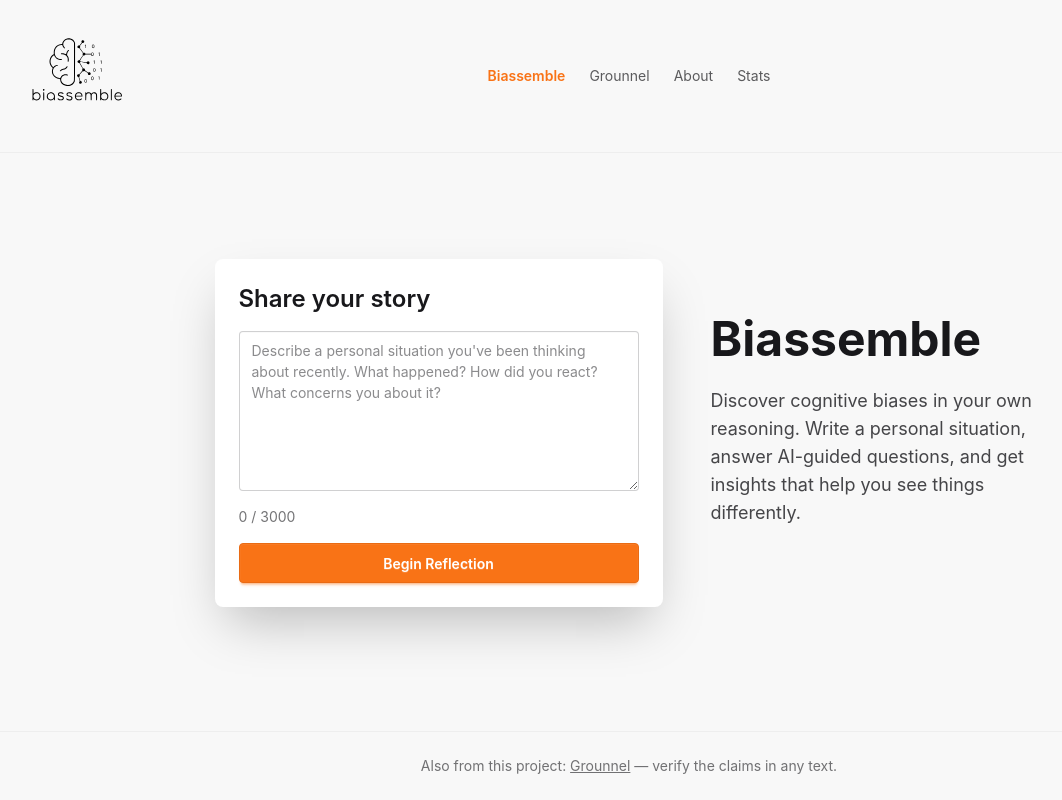
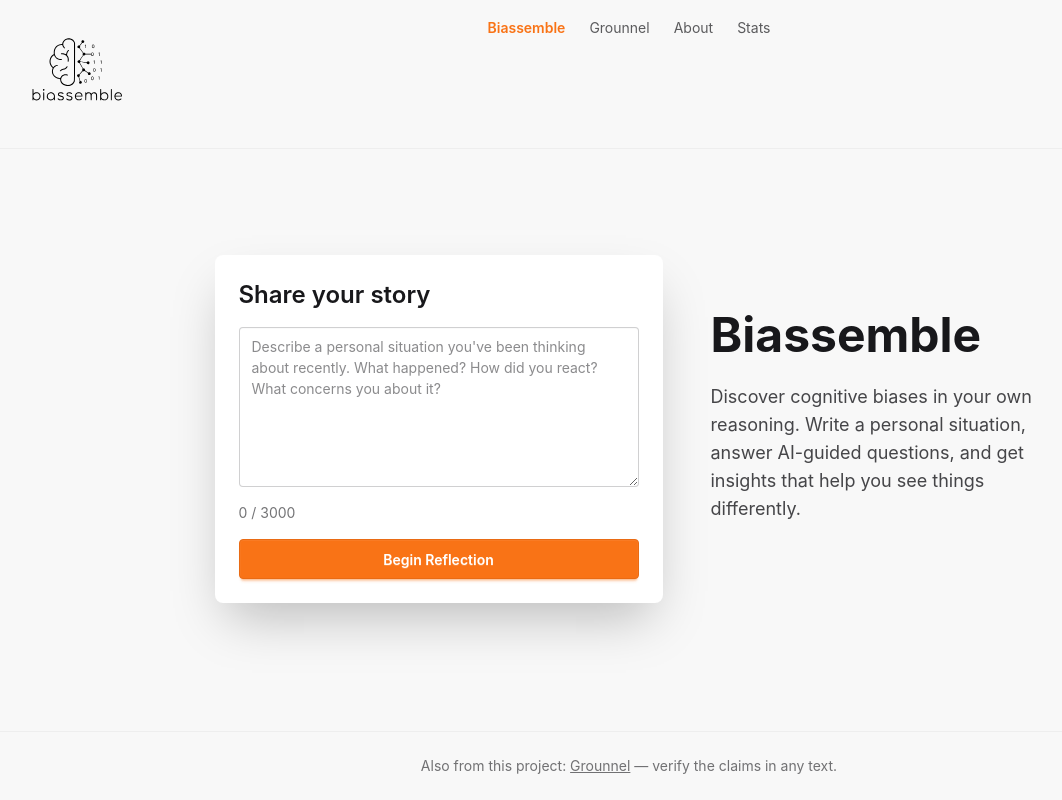
Before and after one commit to lemind/biassemble, a React (Vite) app in the folder frontend/: page / in a window 1280 px wide. Shown: the whole page, without its empty margins (11-1073 px from the left). Built offline with nearby package versions, Linux system fonts and the light colour scheme; no server answers.

Commit message:
fix(T005): top-align the nav row so the menu is not pushed down by a tall logo

```diff
--- a/frontend/src/components/common/BiassembleLayout.tsx
+++ b/frontend/src/components/common/BiassembleLayout.tsx
@@ -38,14 +38,16 @@
     <div className="relative flex min-h-screen flex-col bg-base-200">
       {/* Height governs, width follows — a fixed w-x h-x box squashes both files, which have
           different aspect ratios. The wordmark is text only when the logo doesn't already carry it. */}
-      <nav className="grid grid-cols-[1fr_auto_1fr] items-center gap-4 border-b border-base-300 px-6 py-3">
+      {/* items-start, not items-center: centring the row against a tall logo pushed the menu far
+          down the header. The menu sits at the top and the logo hangs below it, as it did before. */}
+      <nav className="grid grid-cols-[1fr_auto_1fr] items-start gap-4 border-b border-base-300 px-6 pt-3 pb-2">
         <a href="/" className="flex items-center gap-2 justify-self-start" aria-label={brand.name}>
           <img src={brand.logo} alt="" className={`${brand.logoHeightClass} w-auto`} />
           {!brand.logoIncludesName && (
             <span className="text-2xl font-semibold tracking-tight">{brand.name}</span>
           )}
         </a>
-        <div className="flex justify-self-center gap-6 text-sm">
+        <div className="flex justify-self-center gap-6 pt-1.5 text-sm">
           {brand.nav.map((item) => (
             <NavLink key={item.href} href={item.href} active={item.href === active}>
               {item.label}
```
